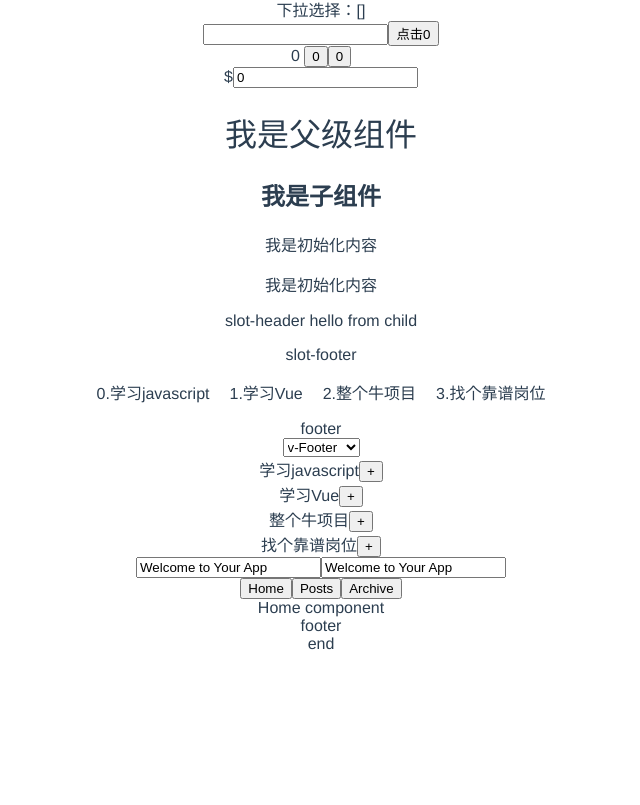
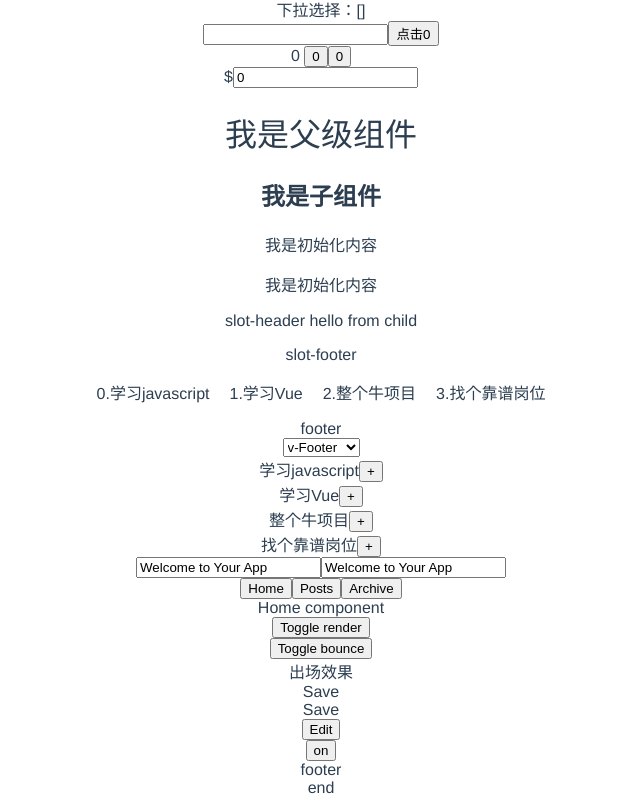
Before and after one commit to chenfahui/vue-study, a Vue app: page / in a window 1280 px wide. Shown: the part 1021-1826 px from the top of the page, without its empty margins (319-959 px from the left). Before the commit the page ends 1682 px from the top, so only its background shows below. Built offline with nearby package versions, Linux system fonts and the light colour scheme.

Commit message:
多个元素的过渡

```diff
--- a/src/components/HelloWorld.vue
+++ b/src/components/HelloWorld.vue
@@ -126,6 +126,39 @@
                 <component v-bind:is="currentTabComponent"></component>
             </keep-alive>
         </div>
+        <div>
+            <button v-on:click="renders = !renders">Toggle render</button>
+            <transition name="renders">
+                <div v-show="renders">hello</div>
+            </transition>
+        </div>
+        <div>
+            <button v-on:click="bounce = !bounce">Toggle bounce</button>
+            <transition name="bounce" enter-active-class="bounce-enter-animate" v-bind:duration="3000" v-on:before-enter="beforeEnter" v-on:enter="enter" v-on:after-enter="afterEnter" v-on:enter-cancelled="enterCancelled">
+                <div v-if="bounce">bounce</div>
+            </transition>
+        </div>
+        <div>
+            <transition appear appear-class="appear-animate" appear-to-class="appear-animate-to" appear-active-class="appear-animate-active">
+                <div>出场效果</div>
+            </transition>
+        </div>
+        <div>
+            <transition appear appear-class="appear-animate" appear-to-class="appear-animate-to" appear-active-class="appear-animate-active">
+                <div v-if="isEditing" key="Save">Save</div>
+                <div v-else key="Edit">Edit</div>
+            </transition>
+            <div v-bind:key="isEditing">{{isEditing ? 'Save' : 'Edit'}}</div>
+        </div>
+        <div>
+            <button>{{ buttonMessage }}</button>
+        </div>
+        <div>
+            <transition name="onoff">
+                <button v-if="onoffToggle">on</button>
+                <button v-else>off</button>
+            </transition>
+        </div>
         <v-Footer></v-Footer>
     </div>
 </template>
@@ -173,7 +206,12 @@ export default {
             letter:[],
             price:0,
             currentView:'v-Footer',
-            currentTabComponent:'v-home-component'
+            currentTabComponent:'v-home-component',
+            renders:false,
+            bounce:false,
+            isEditing:true,
+            docState:'Save',
+            onoffToggle:true
         }
     },
     computed:{
@@ -189,6 +227,13 @@ export default {
             return this.numbers.filter(function(number){
                 return number % 2 == 0;
             });
+        },
+        buttonMessage:function(){
+            switch(this.docState){
+                case 'Save' : return 'Edit'; break;
+                case 'edited' : return 'Save'; break;
+                case 'editing' : return 'Cancel'; break;
+            }
         }
     },
     created:function(){
@@ -255,6 +300,18 @@ export default {
         },
         resizeFontSize:function(enlargeAmount){
             this.fontSize += enlargeAmount;
+        },
+        beforeEnter:function(){
+            console.log('beforeEnter');
+        },
+        enter:function(){
+            console.log('enter');
+        },
+        afterEnter:function(){
+            console.log('afterEnter');
+        },
+        enterCancelled:function(){
+            console.log('enterCancelled');
         }
     },
     components:{
@@ -394,4 +451,28 @@ a {
 .fade-enter, .fade-leave-to /* .fade-leave-active below version 2.1.8 */ {
   opacity: 0;
 }
+
+.renders-enter{opacity:0;}
+.renders-enter-active{transition:all .5s ease-out;}
+.renders-enter-to{opacity:1;}
+.renders-leave{opacity:1;}
+.renders-leave-active{transition:all .5s ease-in;}
+.renders-leave-to{opacity:0;}
+.bounce-enter-animate{animation:bunce-in 2s;}
+.bounce-leave-active{animation:bunce-in 2s reverse;}
+@keyframes bunce-in{
+    0%{
+        transform:scale(0);
+    }
+    50%{
+        transform:scale(1.5);
+    }
+    100%{
+        transform:scale(1);
+    }
+}
+
+.appear-animate{opacity:0;}
+.appear-animate-active{transition:all 5s ease-out;}
+.appear-animate-to{opacity:1;}
 </style>
```
